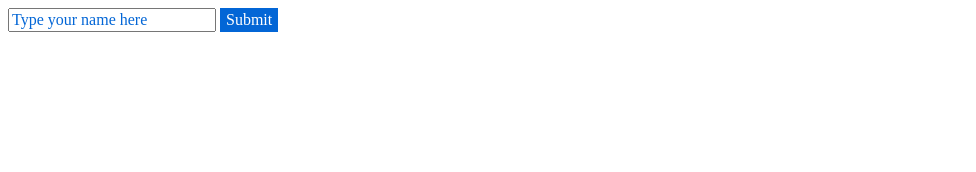
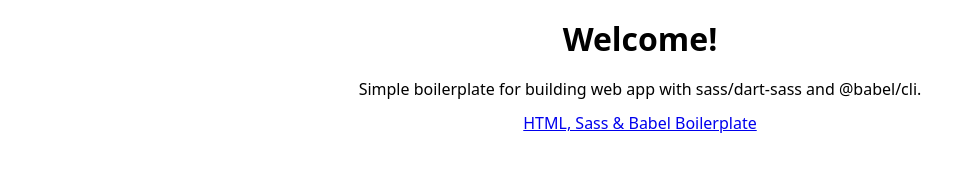
Before and after one commit to mypreview/html-boilerplate, a website: page index.html in a window 1280 px wide. Shown: the whole page, without its empty margins (0-976 px from the left). Drawn offline with nearby package versions, Linux system fonts and the light colour scheme; files that its build step writes are made by us from their sources.

Commit message:
Formatted

```diff
--- a/index.html
+++ b/index.html
@@ -1,25 +1,25 @@
 <!DOCTYPE html>
-<html>
-
+<html lang="en-US">
 	<head>
 		<meta charset="utf-8" />
 		<meta http-equiv="X-UA-Compatible" content="IE=edge" />
 		<meta name="viewport" content="width=device-width,initial-scale=1.0,shrink-to-fit=no" />
 		<meta name="author" content="Mahdi Yazdani" />
 		<meta name="copyright" content="© 2015 - 2022 MyPreview. All Rights Reserved." />
-	<link rel="stylesheet" href="https://cdn.jsdelivr.net/npm/normalize.css@latest/normalize.min.css" />
+		<link rel="stylesheet" href="https://cdn.jsdelivr.net/npm/modern-normalize@1.1.0/modern-normalize.css" />
 		<link rel="stylesheet" href="./build/css/style.min.css" />
 		<title>html-sass-babel-boilerplate</title>
 	</head>
 
 	<body>
-
-	<form>
-		<input id="input" type="text" placeholder="Type your name here" />
-		<button id="button" type="submit">Submit</button>
-	</form>
+		<div style="text-align: center">
+			<h1>Welcome!</h1>
+			<p>Simple boilerplate for building web app with sass/dart-sass and @babel/cli.</p>
+			<p>
+				<a href="https://github.com/mypreview/html-boilerplate" target="_blank">HTML, Sass & Babel Boilerplate</a>
+			</p>
+		</div>
 
 		<script src="./build/js/script.min.js"></script>
 	</body>
-
 </html>
```
Lines whose indentation alone changed are shown as unchanged.
